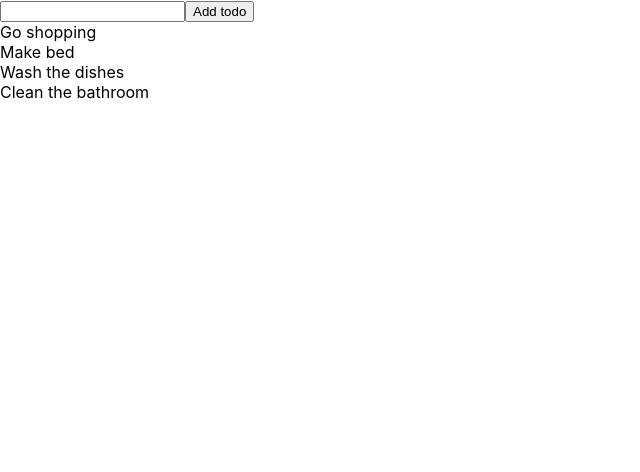
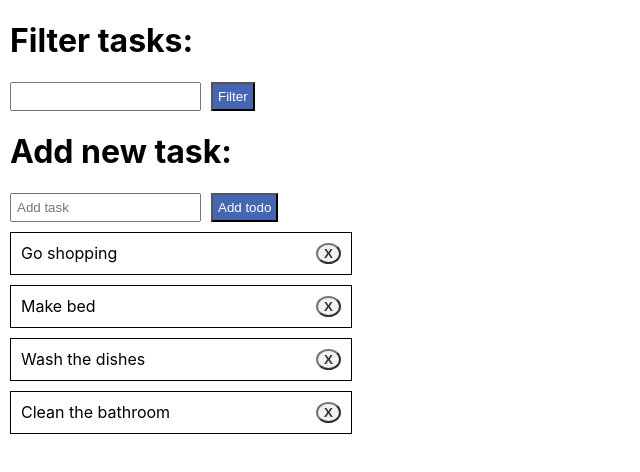
Before and after one commit to kekemato/Redux-class, a React (Create React App) app: page / in a window 1280 px wide. Shown: the top 472 px of the page, without its empty margins (0-640 px from the left). Built offline with nearby package versions, Linux system fonts and the light colour scheme.

Commit message:
finished todo list

```diff
--- a/src/App.js
+++ b/src/App.js
@@ -4,7 +4,6 @@ import ToDoList from './ToDoList'
 
 class App extends React.Component {
   render() {
-    console.log('App props', this.props)
     return (
       <ToDoList />
     )
--- a/src/ToDoList.js
+++ b/src/ToDoList.js
@@ -1,42 +1,119 @@
 import React from 'react'
 import { connect } from 'react-redux'
 
-import { addToDo } from './store/todos'
+import { addToDo, toggleToDo, deleteToDo, filterToDo } from './store/todos'
+import './todo.css'
 
 const mapStateToProps = store => ({
-    _todos: store.todos.allToDos
-  })
+    _todos: store.todos.visibleToDos
+})
 
 const mapDispatchToProps = dispatch => ({
-    _addToDo: text => dispatch(addToDo(text))
+    _addToDo: text => dispatch(addToDo(text)),
+    _toggleToDo: index => dispatch(toggleToDo(index)),
+    _deleteToDo: index => dispatch(deleteToDo(index)),
+    _filterToDo: (input) => dispatch(filterToDo(input))
 })
 
 class ToDoList extends React.Component {
     state = {}
 
     handleButtonClick = () => {
-       this.props._addToDo(this.state.value)
+        this.props._addToDo(this.state.value)
     }
 
     handleInputChange = (event) => {
         this.setState({ value: event.target.value })
     }
+
+    handleToDoClick = (index) => {
+        this.props._toggleToDo(index)
+    }
+
+    handleDeleteClick = (index) => {
+        this.props._deleteToDo(index)
+    }
+
+    handleFilterInput = event => {
+        this.setState({ filterValue: event.target.value })
+    }
+
+    handleFilterClick = () => {
+        this.props._filterToDo(this.state.filterValue)
+    }
+
     render() {
         return (
             <div>
+                {this.renderFilter()}
+                {this.renderInput()}
+                {this.renderList()}
+            </div>
+        )
+    }
+
+    renderFilter() {
+        return (
+            <div
+                className="input-container"
+            >
+                <h1>Filter tasks:</h1>
+                <input
+                    onChange={this.handleFilterInput}
+                    className="input"
+                />
+                <button
+                    onClick={this.handleFilterClick}
+                    className="input-button"
+                >
+                    Filter
+                </button>
+            </div>
+        )
+    }
+
+    renderInput() {
+        return (
+            <div
+                className="input-container"
+            >
+                <h1>Add new task:</h1>
                 <input
                     onChange={this.handleInputChange}
+                    placeholder='Add task'
+                    className="input"
                 />
-                <button onClick={this.handleButtonClick}>
+                <button
+                    onClick={this.handleButtonClick}
+                    className="input-button"
+                >
                     Add todo
-                </button>
-                {this.props._todos.map(todo =>
-                    <div key={todo.text}>
-                        {todo.text}
-                    </div>
-                )}
+        </button>
+
             </div>
         )
+    }
+
+    renderList() {
+        return this.props._todos.map((todo, index) => (
+            <div
+                className='todo'
+                key={todo.text}
+                onClick={() => this.handleToDoClick(index)}
+            >
+                <div
+                    style={{ textDecoration: todo.completed ? 'line-through' : 'none' }}
+                >
+                    {todo.text}
+                </div>
+                <button
+                    onClick={() => this.handleDeleteClick(index)}
+                    className='btn'
+                >
+                    X
+                </button>
+            </div>
+        ))
     }
 }
 
--- a/src/store/todos.js
+++ b/src/store/todos.js
@@ -6,6 +6,7 @@ const DELETE_TODO = 'DELETE_TODO'
 const INITIAL_STATE = {
     allToDos: [],
     visibleToDos: [],
+    filter: ''
 }
 
 export const deleteToDo = index => ({
@@ -30,35 +31,49 @@ export const toggleToDo = index => ({
 
 export default (state = INITIAL_STATE, action) => {
     switch (action.type) {
-        case 'ADD_TODO':
+        case ADD_TODO:
             const newToDo = { text: action.text, completed: false }
+            const newVisibleToDo =
+                newToDo.text.includes(state.filter)
+                    ? [...state.visibleToDos, newToDo]
+                    : state.visibleToDos
             return {
                 ...state,
-                allToDos: [...state.allToDos, newToDo]
+                allToDos: [...state.allToDos, newToDo],
+                visibleToDos: newVisibleToDo
             }
         case FILTER_TODO:
             return {
                 ...state,
-                visibleToDos: state.allToDos.filter(todo =>
-                    todo.text.toLowerCase().replace(/\s/g, '')
-                        .includes(action.input.toLowerCase().replace(/\s/g, ''))
-                )
+                filter: action.input,
+                visibleToDos: getVisibleToDos(state.allToDos, action.input)
             }
         case TOGGLE_TODO:
+            const allToDosWithToggled = state.allToDos.map((todo, index) => (index === action.index)
+                ? { ...todo, completed: !todo.completed }
+                : todo
+            )
             return {
                 ...state,
-                allToDos: state.allToDos.map((todo, index) => (index === action.index) ?
-                    { ...todo, completed: !todo.completed }
-                    : todo
-                )
+                allToDos: allToDosWithToggled,
+                visibleToDos: getVisibleToDos(allToDosWithToggled, state.filter)
             }
         case DELETE_TODO:
+            const allToDosWithDeleted = state.allToDos.filter((todo, index) => !(index === action.index))
             return {
                 ...state,
-                allToDos: state.allToDos.filter((todo, index) => !(index === action.index))
+                allToDos: allToDosWithDeleted,
+                visibleToDos: getVisibleToDos(allToDosWithDeleted, state.filter)
             }
         default:
             return state
     }
 
 }
+
+function getVisibleToDos(allToDos, filter) {
+    return allToDos.filter(
+        todo => todo.text.toLowerCase().replace(/\s/g, '')
+            .includes(filter.toLowerCase().replace(/\s/g, ''))
+    )
+}
--- /dev/null
+++ b/src/todo.css
@@ -0,0 +1,33 @@
+.input-container {
+    margin: 10px;
+}
+
+.input {
+    padding: 5px;
+}
+
+.input-button {
+    padding: 5px;
+    margin-left: 10px;
+    background-color: rgb(69, 103, 179);
+    color: white
+}
+
+.todo {
+    border: 1px solid black;
+    width: 25%;
+    margin: 10px;
+    display: flex;
+    justify-content: space-between;
+    padding: 10px;
+}
+
+.btn {
+    border-radius: 100%;
+    opacity: 0.8;
+    font-weight: bold;
+}
+
+.btn:hover {
+    opacity: 1;
+}
```
